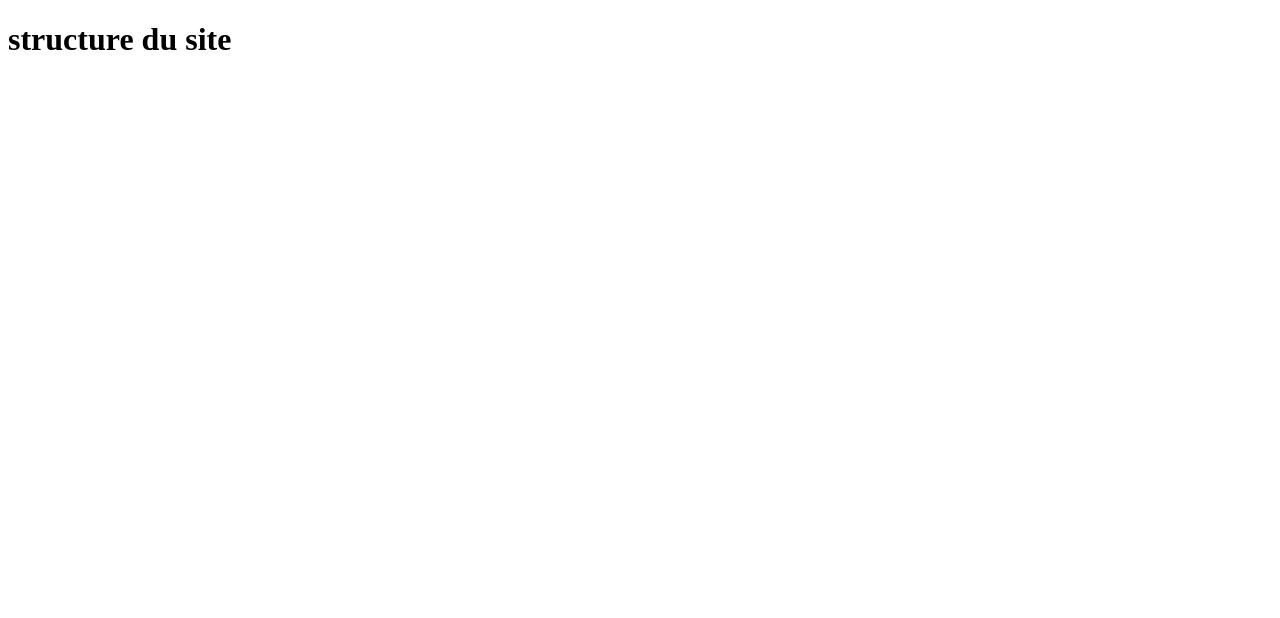
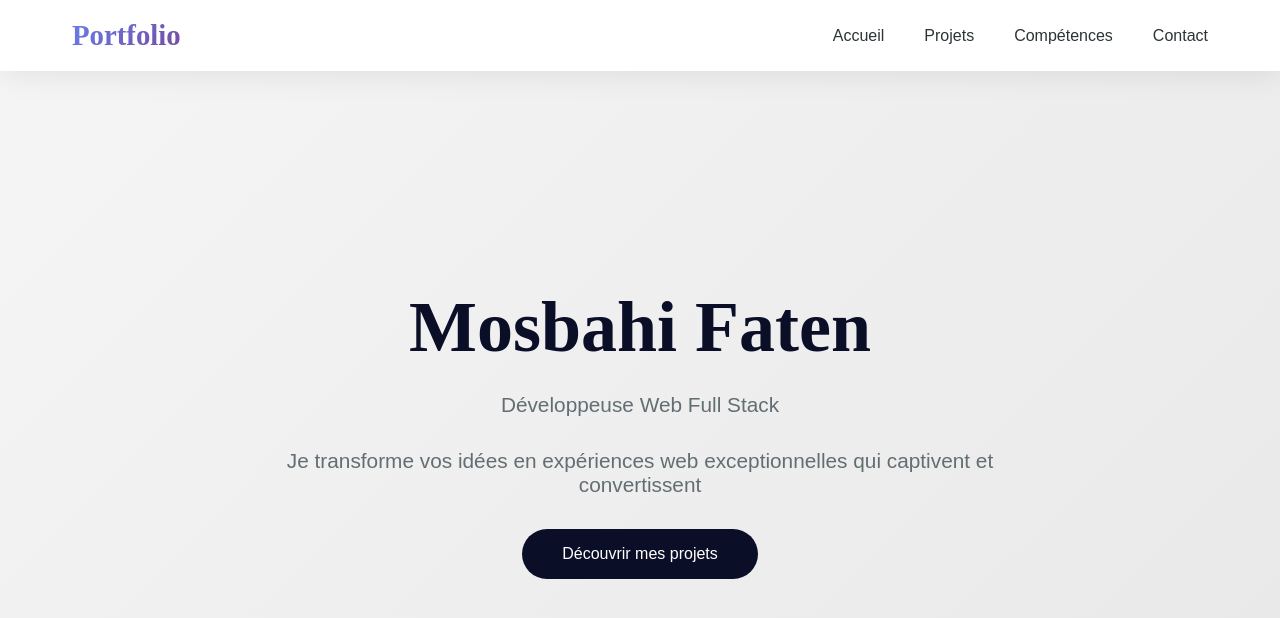
Before and after one commit to faten-M/Portfolio-faten, a plain HTML site: page index.html in a window 1280 px wide. Drawn offline with Linux system fonts and the light colour scheme.

Commit message:
feat(accueil): ajout de la structure, du style et du script de la page d'accueil

```diff
--- a/index.html
+++ b/index.html
@@ -7,7 +7,34 @@
     <link rel="stylesheet" href="style.css">
 </head>
 <body>
-    <h1>structure du site</h1>
+
+
+    <nav>
+        <div class="container">
+            <h1 class ="logo">Portfolio</h1>
+            <ul class="nav-links" id="navLinks">
+                <li><a href="#accueil">Accueil</a></li>
+                <li><a href="#projets">Projets</a></li>
+                <li><a href="#competences">Compétences</a></li>
+                <li><a href="#contact">Contact</a></li>
+            </ul>
+            <div class="menu-toggle" id="menuToggle">
+                <span></span>
+                <span></span>
+                <span></span>
+            </div>
+        </div>
+    </nav>
+
+
+    <section class="hero" id="accueil">
+        <div class="hero-content">
+            <h1>Mosbahi Faten</h1>
+            <p>Développeuse Web Full Stack</p>
+            <p>Je transforme vos idées en expériences web exceptionnelles qui captivent et convertissent</p>
+            <a href="#projets" class="cta-button">Découvrir mes projets</a>
+        </div>
+    </section>
 
     <script src="script.js"></script>
 </body>
--- a/script.js
+++ b/script.js
@@ -0,0 +1,6 @@
+const menuToggle = document.getElementById("menuToggle");
+const navLinks = document.getElementById("navLinks");
+
+menuToggle.addEventListener("click", () => {
+    navLinks.classList.toggle("active");
+});
--- a/style.css
+++ b/style.css
@@ -0,0 +1,156 @@
+
+* {
+    margin: 0;
+    padding: 0;
+    box-sizing: border-box;
+}
+
+body {
+    font-family: 'Poppins', sans-serif;
+    background: #f8f9fa;
+    color: #2d3436;
+    overflow-x: hidden;
+}
+
+
+nav {
+    position: fixed;
+    top: 0;
+    width: 100%;
+    background: rgba(255, 255, 255, 0.98);
+    backdrop-filter: blur(20px);
+    padding: 1.2rem 0;
+    z-index: 1000;
+    box-shadow: 0 4px 30px rgba(0,0,0,0.08);
+}
+
+nav .container {
+    max-width: 1200px;
+    margin: auto;
+    padding: 0 2rem;
+    display: flex;
+    justify-content: space-between;
+    align-items: center;
+}
+
+.logo {
+    font-family: 'Playfair Display', serif;
+    font-size: 1.8rem;
+    font-weight: 900;
+    background: linear-gradient(135deg, #667eea, #764ba2);
+    -webkit-background-clip: text;
+    -webkit-text-fill-color: transparent;
+}
+
+.nav-links {
+    display: flex;
+    gap: 2.5rem;
+    list-style: none;
+}
+
+.nav-links a {
+    text-decoration: none;
+    color: #2d3436;
+    font-weight: 500;
+    position: relative;
+    padding: 0.5rem 0;
+}
+
+.nav-links a::before {
+    content: '';
+    position: absolute;
+    bottom: 0;
+    left: 50%;
+    width: 100%;
+    height: 3px;
+    background: linear-gradient(135deg, #667eea, #764ba2);
+    transform: translateX(-50%) scaleX(0);
+    transition: 0.3s ease;
+}
+
+.nav-links a:hover::before {
+    transform: translateX(-50%) scaleX(1);
+}
+
+/* MENU BURGER */
+.menu-toggle {
+    display: none;
+    flex-direction: column;
+    gap: 5px;
+    cursor: pointer;
+}
+
+.menu-toggle span {
+    width: 25px;
+    height: 2px;
+    background: #0a0e27;
+}
+
+.hero {
+    min-height: 100vh;
+    display: flex;
+    align-items: center;
+    justify-content: center;
+    text-align: center;
+    padding: 8rem 2rem 4rem;
+    background: linear-gradient(135deg, #f5f5f5, #e8e8e8);
+    position: relative;
+}
+
+.hero-content {
+    max-width: 800px;
+}
+
+.hero h1 {
+    font-family: 'Playfair Display', serif;
+    font-size: clamp(2.5rem, 6vw, 4.5rem);
+    font-weight: 700;
+    color: #0a0e27;
+    margin-bottom: 1.5rem;
+}
+
+.hero p {
+    font-size: clamp(1.1rem, 2vw, 1.3rem);
+    color: #636e72;
+    margin-bottom: 2rem;
+}
+
+.cta-button {
+    display: inline-block;
+    padding: 1rem 2.5rem;
+    background: #0a0e27;
+    color: white;
+    text-decoration: none;
+    border-radius: 50px;
+    font-weight: 500;
+    transition: 0.3s ease;
+}
+
+.cta-button:hover {
+    background: transparent;
+    color: #0a0e27;
+    border: 2px solid #0a0e27;
+}
+
+
+@media (max-width: 768px) {
+    .menu-toggle {
+        display: flex;
+    }
+
+    .nav-links {
+        position: fixed;
+        top: 80px;
+        right: -100%;
+        flex-direction: column;
+        width: 100%;
+        background: white;
+        padding: 2rem;
+        gap: 1.5rem;
+        transition: 0.4s ease;
+    }
+
+    .nav-links.active {
+        right: 0;
+    }
+}
```
